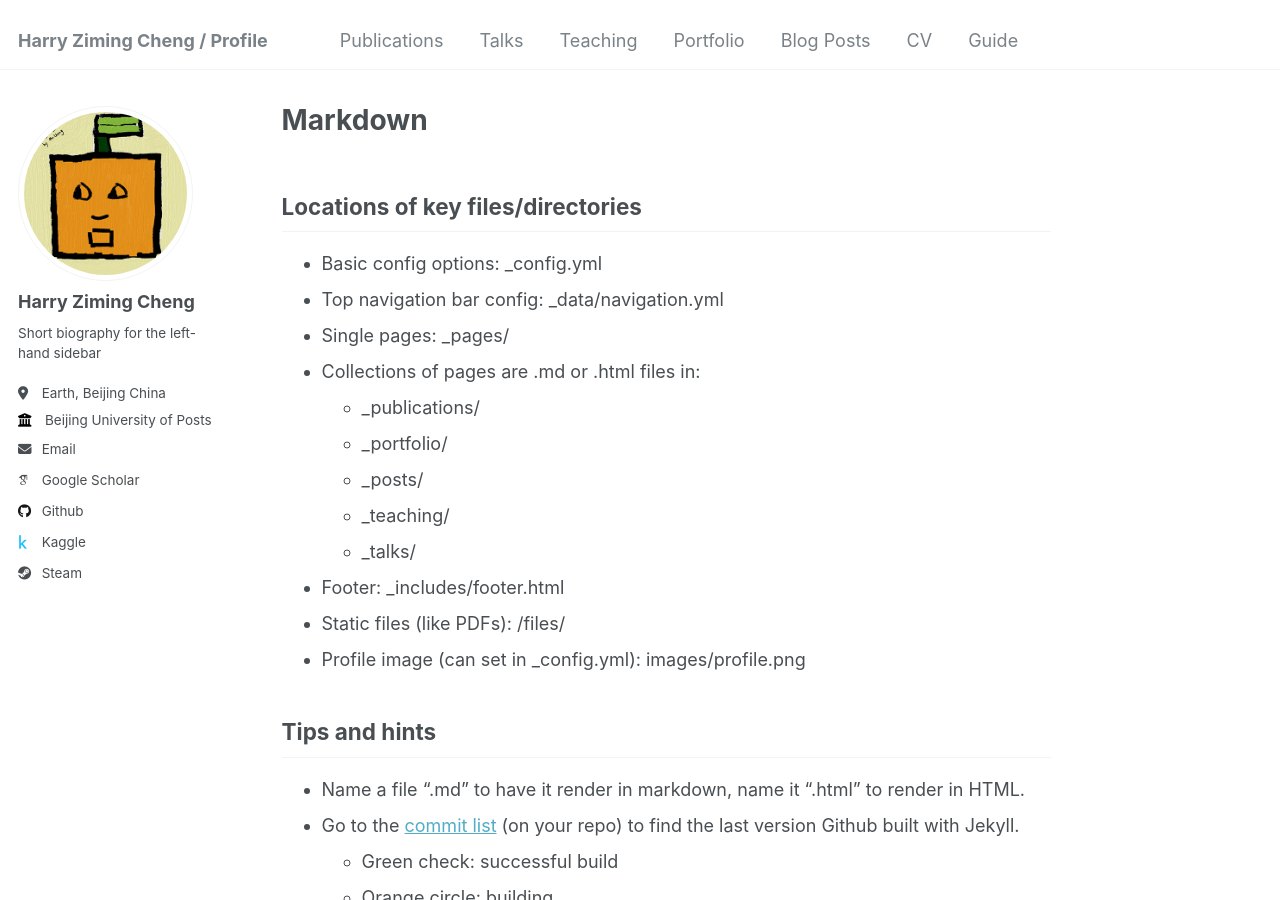
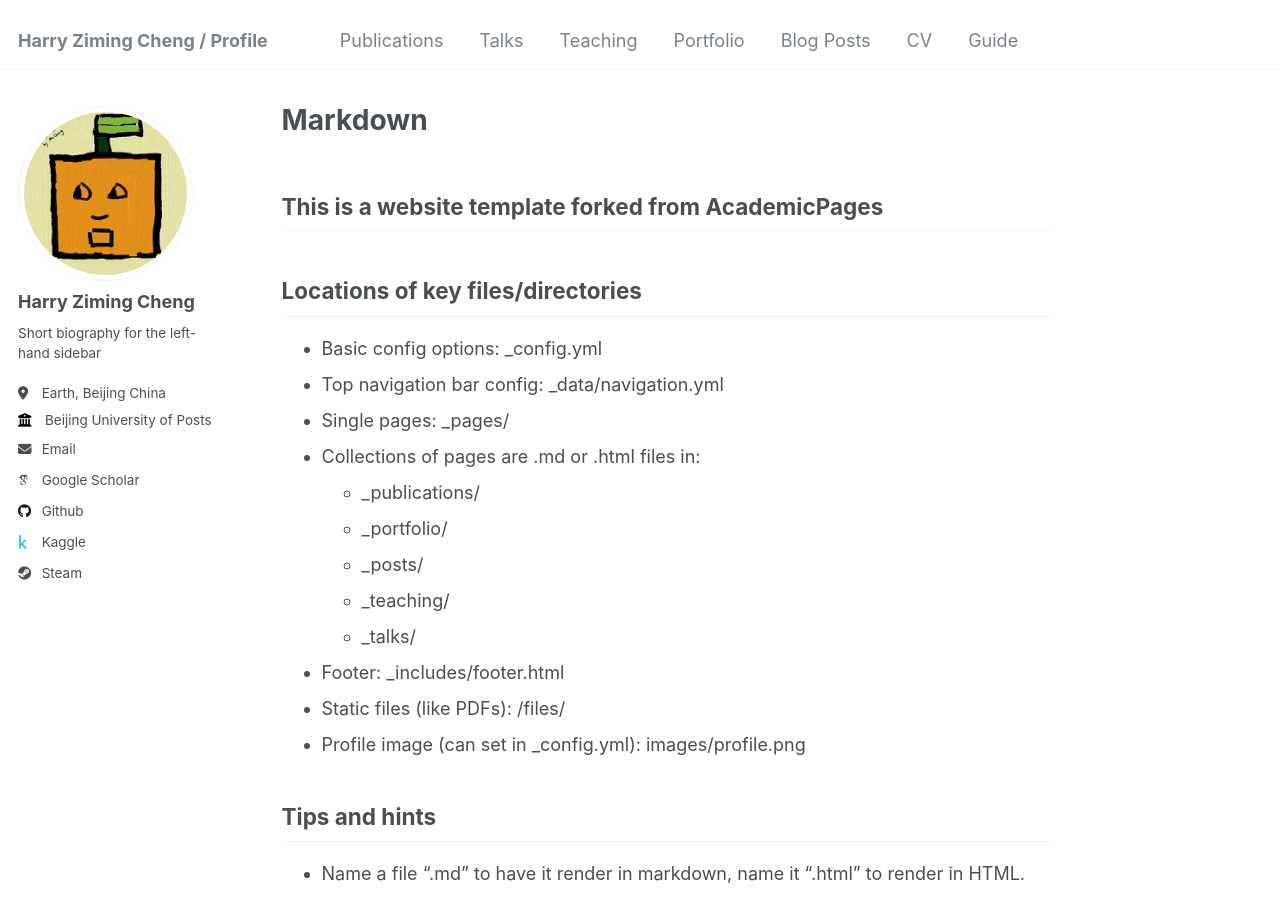
Before and after one commit to HarrytheOrange/harrytheorange.github.io, a Jekyll site: the page built from _pages/markdown.md, in a window 1280 px wide and 900 px high. Built offline with Jekyll 4.4.1, drawn with Linux system fonts in a browser that asks for light colours; emoji names are drawn with the system emoji font; some web fonts are replaced.

Commit message:
Update markdown.md

```diff
--- a/_pages/markdown.md
+++ b/_pages/markdown.md
@@ -6,6 +6,10 @@ redirect_from:
   - /md/
   - /markdown.html
 ---
+
+## This is a website template forked from AcademicPages
+
+
 
 ## Locations of key files/directories
 
```
